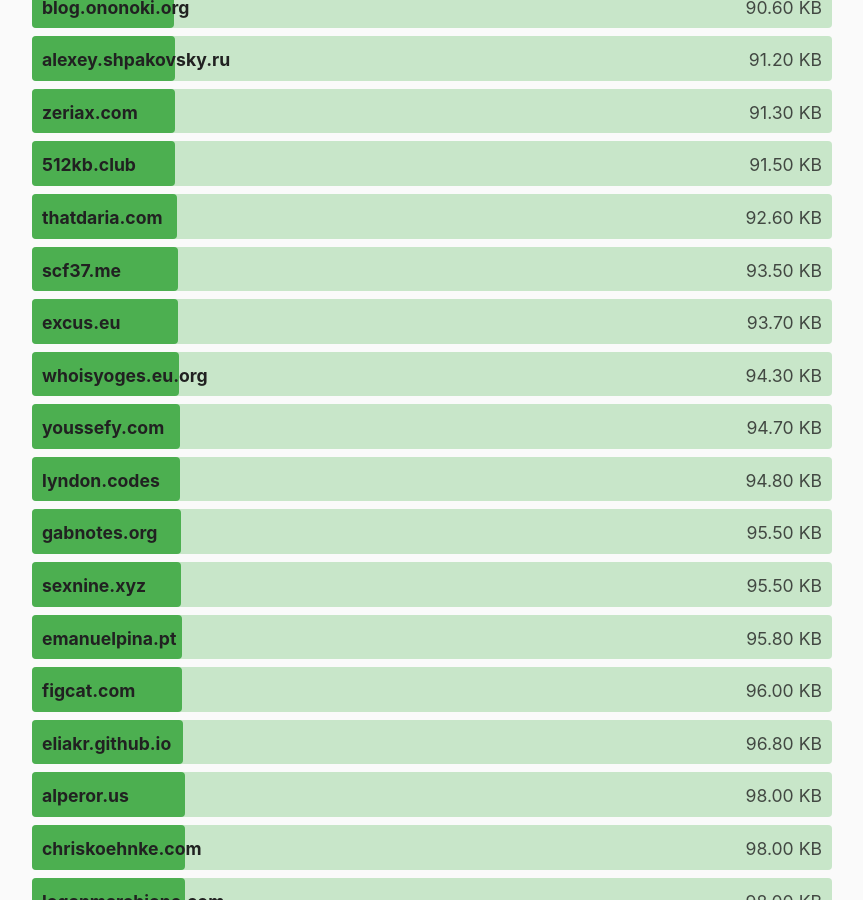
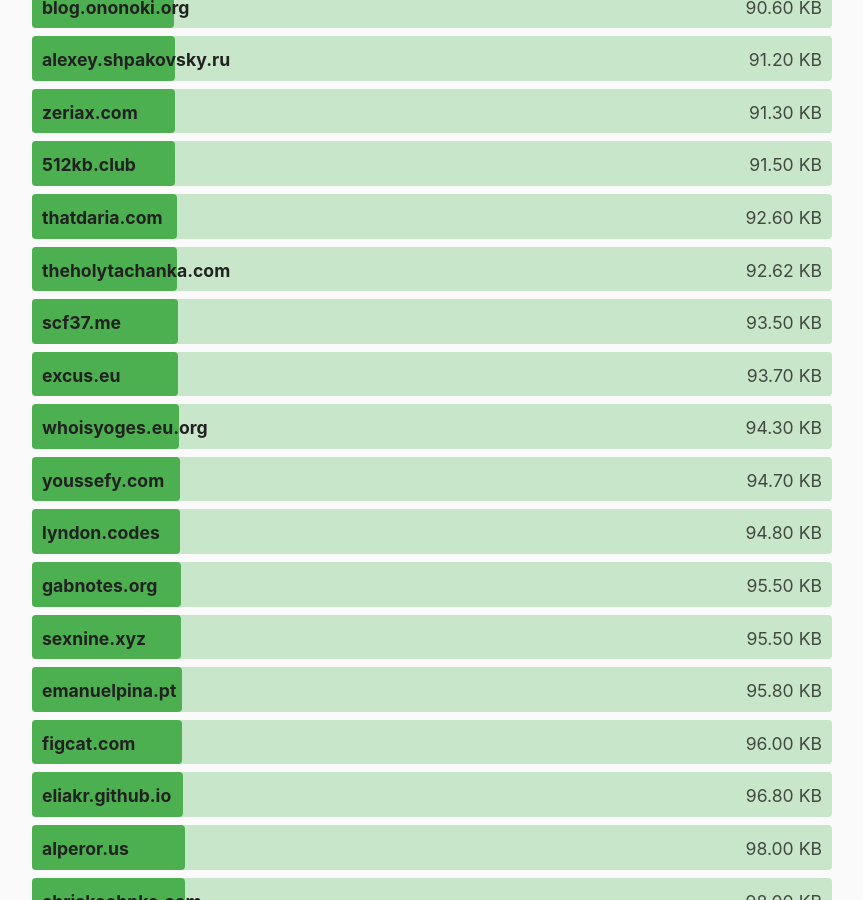
Before and after one commit to kevquirk/512kb.club, a Jekyll site: the page built from index.md, in a window 1280 px wide and 900 px high, scrolled down 23939 px. Shown: the whole window, without its empty margins (208-1071 px from the left). Built offline with Jekyll 4.4.1, drawn with Linux system fonts in a browser that asks for light colours.

Commit message:
added theholytachanka.com

```diff
--- a/_data/sites.yml
+++ b/_data/sites.yml
@@ -3887,3 +3887,8 @@
   url: https://zwieratko.sk/
   size: 28.07
   last_checked: 2024-02-11
+
+- domain: theholytachanka.com
+  url: https://theholytachanka.com/
+  size: 92.62
+  last_checked: 2024-04-30
```
